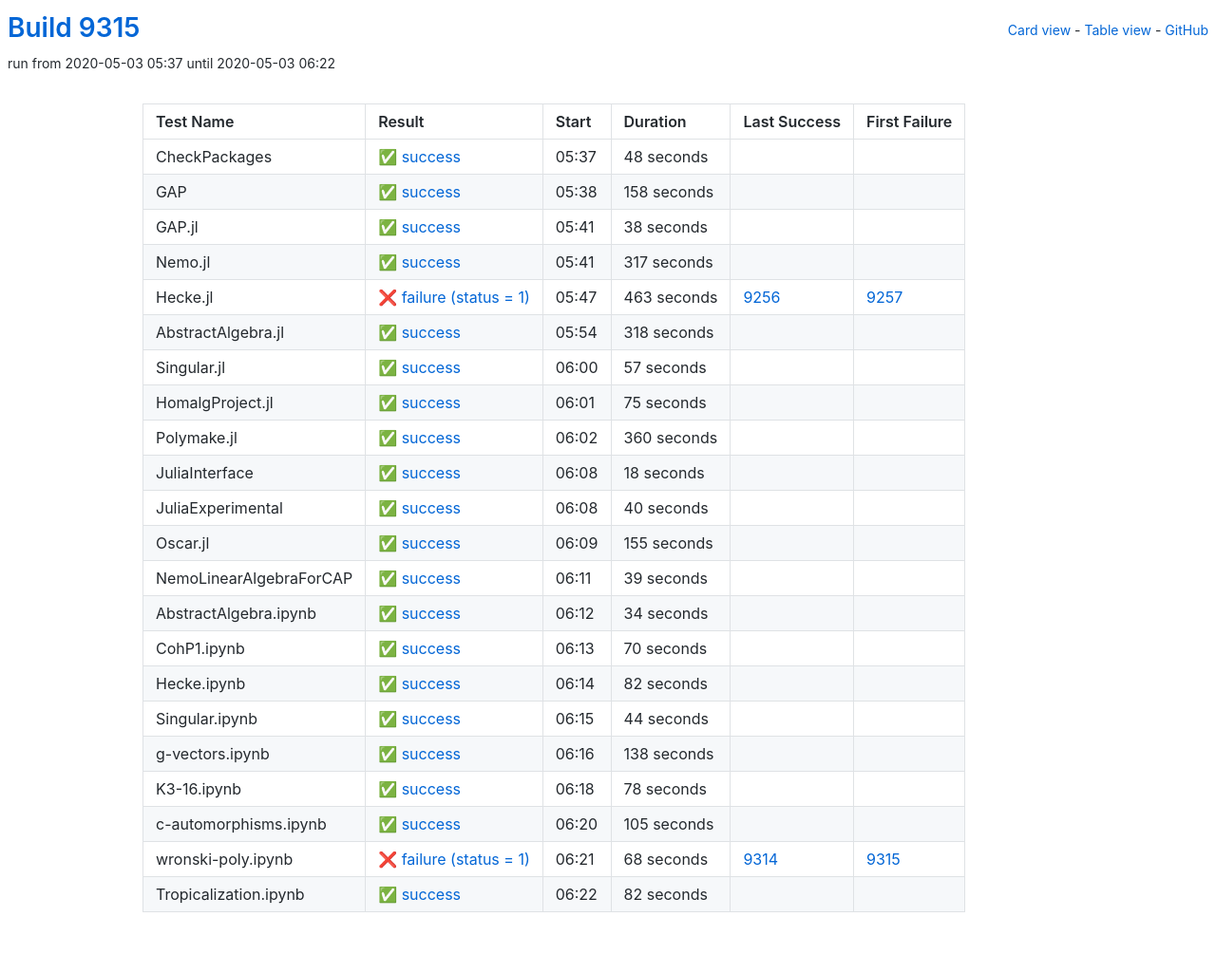
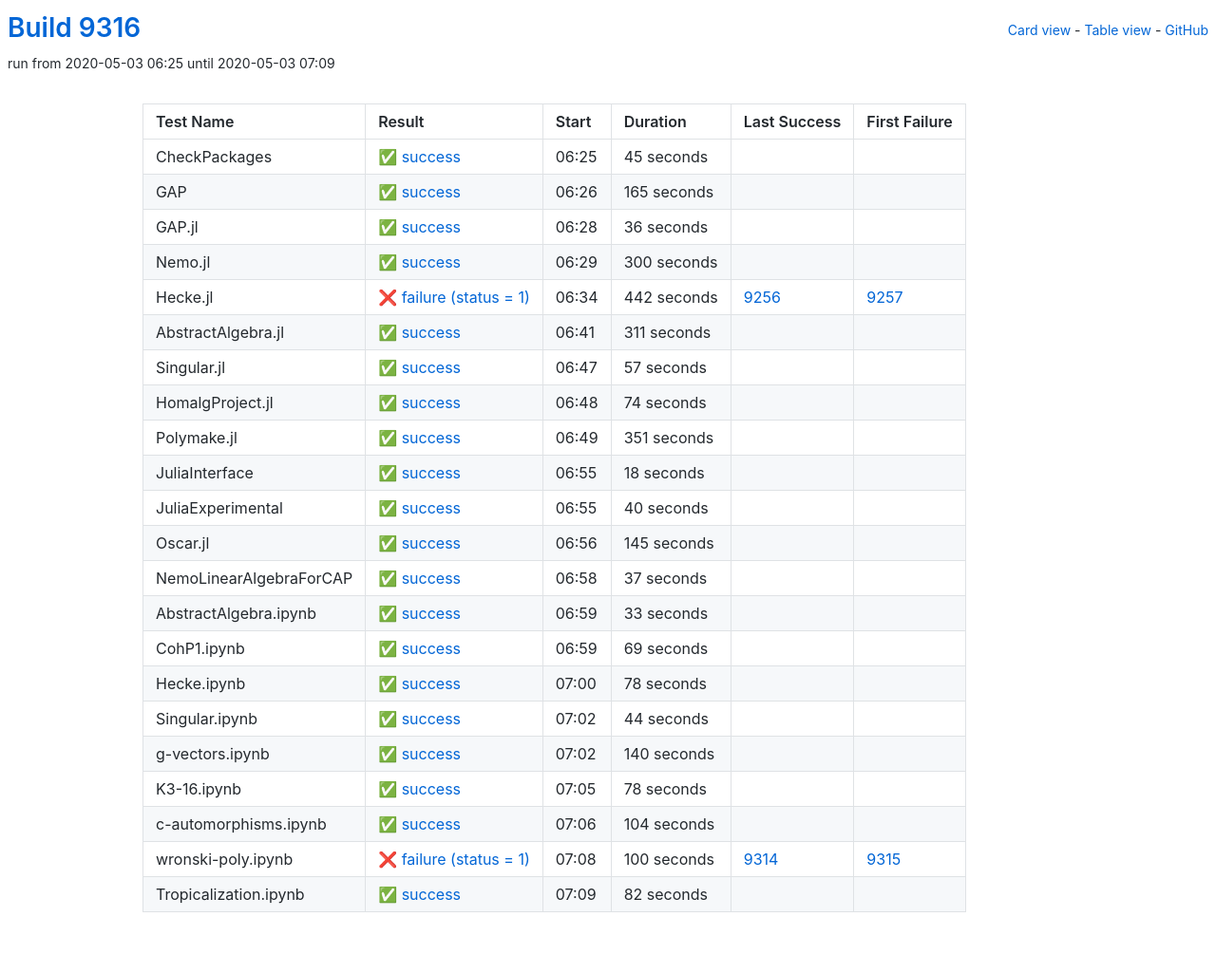
Before and after one commit to oscar-system/oscar-ci-status, a Jekyll site: the page built from table.html, in a window 1280 px wide. Shown: the whole page at 95% size. Built offline with Jekyll 4.4.1, drawn with Linux system fonts in a browser that asks for light colours.

Commit message:
Build 9316

```diff
--- a/_data/ci.yml
+++ b/_data/ci.yml
@@ -1,71 +1,71 @@
-build: 9315
-build_url: https://oscarci.mathematik.uni-kl.de/job/oscar/9315/
+build: 9316
+build_url: https://oscarci.mathematik.uni-kl.de/job/oscar/9316/
 job: oscar
 tests:
-- duration: 48
+- duration: 45
   exitcode: 0
   first_failure: false
   first_failure_url: null
   last_success: false
   last_success_url: null
-  log: https://oscarci.mathematik.uni-kl.de/job/oscar/9315/artifact/logs/build-9315/CheckPackages.log
+  log: https://oscarci.mathematik.uni-kl.de/job/oscar/9316/artifact/logs/build-9316/CheckPackages.log
   name: CheckPackages
-  start: 2020-05-03 05:37
+  start: 2020-05-03 06:25
   status: success
   success: true
-- duration: 158
+- duration: 165
   exitcode: 0
   first_failure: false
   first_failure_url: null
   last_success: false
   last_success_url: null
-  log: https://oscarci.mathematik.uni-kl.de/job/oscar/9315/artifact/logs/build-9315/GAP.log
+  log: https://oscarci.mathematik.uni-kl.de/job/oscar/9316/artifact/logs/build-9316/GAP.log
   name: GAP
-  start: 2020-05-03 05:38
+  start: 2020-05-03 06:26
   status: success
   success: true
-- duration: 38
+- duration: 36
   exitcode: 0
   first_failure: false
   first_failure_url: null
   last_success: false
   last_success_url: null
-  log: https://oscarci.mathematik.uni-kl.de/job/oscar/9315/artifact/logs/build-9315/GAP.jl.log
+  log: https://oscarci.mathematik.uni-kl.de/job/oscar/9316/artifact/logs/build-9316/GAP.jl.log
   name: GAP.jl
-  start: 2020-05-03 05:41
+  start: 2020-05-03 06:28
   status: success
   success: true
-- duration: 317
+- duration: 300
   exitcode: 0
   first_failure: false
   first_failure_url: null
   last_success: false
   last_success_url: null
-  log: https://oscarci.mathematik.uni-kl.de/job/oscar/9315/artifact/logs/build-9315/Nemo.jl.log
+  log: https://oscarci.mathematik.uni-kl.de/job/oscar/9316/artifact/logs/build-9316/Nemo.jl.log
   name: Nemo.jl
-  start: 2020-05-03 05:41
+  start: 2020-05-03 06:29
   status: success
   success: true
-- duration: 463
+- duration: 442
   exitcode: 1
   first_failure: 9257
   first_failure_url: https://oscarci.mathematik.uni-kl.de/job/oscar/9257/
   last_success: 9256
   last_success_url: https://oscarci.mathematik.uni-kl.de/job/oscar/9256/
-  log: https://oscarci.mathematik.uni-kl.de/job/oscar/9315/artifact/logs/build-9315/Hecke.jl.log
+  log: https://oscarci.mathematik.uni-kl.de/job/oscar/9316/artifact/logs/build-9316/Hecke.jl.log
   name: Hecke.jl
-  start: 2020-05-03 05:47
+  start: 2020-05-03 06:34
   status: failure
   success: false
-- duration: 318
+- duration: 311
   exitcode: 0
   first_failure: false
   first_failure_url: null
   last_success: false
   last_success_url: null
-  log: https://oscarci.mathematik.uni-kl.de/job/oscar/9315/artifact/logs/build-9315/AbstractAlgebra.jl.log
+  log: https://oscarci.mathematik.uni-kl.de/job/oscar/9316/artifact/logs/build-9316/AbstractAlgebra.jl.log
   name: AbstractAlgebra.jl
-  start: 2020-05-03 05:54
+  start: 2020-05-03 06:41
   status: success
   success: true
 - duration: 57
@@ -74,31 +74,31 @@
   first_failure_url: null
   last_success: false
   last_success_url: null
-  log: https://oscarci.mathematik.uni-kl.de/job/oscar/9315/artifact/logs/build-9315/Singular.jl.log
+  log: https://oscarci.mathematik.uni-kl.de/job/oscar/9316/artifact/logs/build-9316/Singular.jl.log
   name: Singular.jl
-  start: 2020-05-03 06:00
+  start: 2020-05-03 06:47
   status: success
   success: true
-- duration: 75
+- duration: 74
   exitcode: 0
   first_failure: false
   first_failure_url: null
   last_success: false
   last_success_url: null
-  log: https://oscarci.mathematik.uni-kl.de/job/oscar/9315/artifact/logs/build-9315/HomalgProject.jl.log
+  log: https://oscarci.mathematik.uni-kl.de/job/oscar/9316/artifact/logs/build-9316/HomalgProject.jl.log
   name: HomalgProject.jl
-  start: 2020-05-03 06:01
+  start: 2020-05-03 06:48
   status: success
   success: true
-- duration: 360
+- duration: 351
   exitcode: 0
   first_failure: false
   first_failure_url: null
   last_success: false
   last_success_url: null
-  log: https://oscarci.mathematik.uni-kl.de/job/oscar/9315/artifact/logs/build-9315/Polymake.jl.log
+  log: https://oscarci.mathematik.uni-kl.de/job/oscar/9316/artifact/logs/build-9316/Polymake.jl.log
   name: Polymake.jl
-  start: 2020-05-03 06:02
+  start: 2020-05-03 06:49
   status: success
   success: true
 - duration: 18
@@ -107,9 +107,9 @@
   first_failure_url: null
   last_success: false
   last_success_url: null
-  log: https://oscarci.mathematik.uni-kl.de/job/oscar/9315/artifact/logs/build-9315/JuliaInterface.log
+  log: https://oscarci.mathematik.uni-kl.de/job/oscar/9316/artifact/logs/build-9316/JuliaInterface.log
   name: JuliaInterface
-  start: 2020-05-03 06:08
+  start: 2020-05-03 06:55
   status: success
   success: true
 - duration: 40
@@ -118,64 +118,64 @@
   first_failure_url: null
   last_success: false
   last_success_url: null
-  log: https://oscarci.mathematik.uni-kl.de/job/oscar/9315/artifact/logs/build-9315/JuliaExperimental.log
+  log: https://oscarci.mathematik.uni-kl.de/job/oscar/9316/artifact/logs/build-9316/JuliaExperimental.log
   name: JuliaExperimental
-  start: 2020-05-03 06:08
+  start: 2020-05-03 06:55
   status: success
   success: true
-- duration: 155
+- duration: 145
   exitcode: 0
   first_failure: false
   first_failure_url: null
   last_success: false
   last_success_url: null
-  log: https://oscarci.mathematik.uni-kl.de/job/oscar/9315/artifact/logs/build-9315/Oscar.jl.log
+  log: https://oscarci.mathematik.uni-kl.de/job/oscar/9316/artifact/logs/build-9316/Oscar.jl.log
   name: Oscar.jl
-  start: 2020-05-03 06:09
+  start: 2020-05-03 06:56
   status: success
   success: true
-- duration: 39
+- duration: 37
   exitcode: 0
   first_failure: false
   first_failure_url: null
   last_success: false
   last_success_url: null
-  log: https://oscarci.mathematik.uni-kl.de/job/oscar/9315/artifact/logs/build-9315/NemoLinearAlgebraForCAP.log
+  log: https://oscarci.mathematik.uni-kl.de/job/oscar/9316/artifact/logs/build-9316/NemoLinearAlgebraForCAP.log
   name: NemoLinearAlgebraForCAP
-  start: 2020-05-03 06:11
+  start: 2020-05-03 06:58
   status: success
   success: true
-- duration: 34
+- duration: 33
   exitcode: 0
   first_failure: false
   first_failure_url: null
   last_success: false
   last_success_url: null
-  log: https://oscarci.mathematik.uni-kl.de/job/oscar/9315/artifact/logs/build-9315/AbstractAlgebra.ipynb.log
+  log: https://oscarci.mathematik.uni-kl.de/job/oscar/9316/artifact/logs/build-9316/AbstractAlgebra.ipynb.log
   name: AbstractAlgebra.ipynb
-  start: 2020-05-03 06:12
+  start: 2020-05-03 06:59
   status: success
   success: true
-- duration: 70
+- duration: 69
   exitcode: 0
   first_failure: false
   first_failure_url: null
   last_success: false
   last_success_url: null
-  log: https://oscarci.mathematik.uni-kl.de/job/oscar/9315/artifact/logs/build-9315/CohP1.ipynb.log
+  log: https://oscarci.mathematik.uni-kl.de/job/oscar/9316/artifact/logs/build-9316/CohP1.ipynb.log
   name: CohP1.ipynb
-  start: 2020-05-03 06:13
+  start: 2020-05-03 06:59
   status: success
   success: true
-- duration: 82
+- duration: 78
   exitcode: 0
   first_failure: false
   first_failure_url: null
   last_success: false
   last_success_url: null
-  log: https://oscarci.mathematik.uni-kl.de/job/oscar/9315/artifact/logs/build-9315/Hecke.ipynb.log
+  log: https://oscarci.mathematik.uni-kl.de/job/oscar/9316/artifact/logs/build-9316/Hecke.ipynb.log
   name: Hecke.ipynb
-  start: 2020-05-03 06:14
+  start: 2020-05-03 07:00
   status: success
   success: true
 - duration: 44
@@ -184,20 +184,20 @@
   first_failure_url: null
   last_success: false
   last_success_url: null
-  log: https://oscarci.mathematik.uni-kl.de/job/oscar/9315/artifact/logs/build-9315/Singular.ipynb.log
+  log: https://oscarci.mathematik.uni-kl.de/job/oscar/9316/artifact/logs/build-9316/Singular.ipynb.log
   name: Singular.ipynb
-  start: 2020-05-03 06:15
+  start: 2020-05-03 07:02
   status: success
   success: true
-- duration: 138
+- duration: 140
   exitcode: 0
   first_failure: false
   first_failure_url: null
   last_success: false
   last_success_url: null
-  log: https://oscarci.mathematik.uni-kl.de/job/oscar/9315/artifact/logs/build-9315/g-vectors.ipynb.log
+  log: https://oscarci.mathematik.uni-kl.de/job/oscar/9316/artifact/logs/build-9316/g-vectors.ipynb.log
   name: g-vectors.ipynb
-  start: 2020-05-03 06:16
+  start: 2020-05-03 07:02
   status: success
   success: true
 - duration: 78
@@ -206,31 +206,31 @@
   first_failure_url: null
   last_success: false
   last_success_url: null
-  log: https://oscarci.mathematik.uni-kl.de/job/oscar/9315/artifact/logs/build-9315/K3-16.ipynb.log
+  log: https://oscarci.mathematik.uni-kl.de/job/oscar/9316/artifact/logs/build-9316/K3-16.ipynb.log
   name: K3-16.ipynb
-  start: 2020-05-03 06:18
+  start: 2020-05-03 07:05
   status: success
   success: true
-- duration: 105
+- duration: 104
   exitcode: 0
   first_failure: false
   first_failure_url: null
   last_success: false
   last_success_url: null
-  log: https://oscarci.mathematik.uni-kl.de/job/oscar/9315/artifact/logs/build-9315/c-automorphisms.ipynb.log
+  log: https://oscarci.mathematik.uni-kl.de/job/oscar/9316/artifact/logs/build-9316/c-automorphisms.ipynb.log
   name: c-automorphisms.ipynb
-  start: 2020-05-03 06:20
+  start: 2020-05-03 07:06
   status: success
   success: true
-- duration: 68
+- duration: 100
   exitcode: 1
   first_failure: 9315
   first_failure_url: https://oscarci.mathematik.uni-kl.de/job/oscar/9315/
   last_success: 9314
   last_success_url: https://oscarci.mathematik.uni-kl.de/job/oscar/9314/
-  log: https://oscarci.mathematik.uni-kl.de/job/oscar/9315/artifact/logs/build-9315/wronski-poly.ipynb.log
+  log: https://oscarci.mathematik.uni-kl.de/job/oscar/9316/artifact/logs/build-9316/wronski-poly.ipynb.log
   name: wronski-poly.ipynb
-  start: 2020-05-03 06:21
+  start: 2020-05-03 07:08
   status: failure
   success: false
 - duration: 82
@@ -239,8 +239,8 @@
   first_failure_url: null
   last_success: false
   last_success_url: null
-  log: https://oscarci.mathematik.uni-kl.de/job/oscar/9315/artifact/logs/build-9315/Tropicalization.ipynb.log
+  log: https://oscarci.mathematik.uni-kl.de/job/oscar/9316/artifact/logs/build-9316/Tropicalization.ipynb.log
   name: Tropicalization.ipynb
-  start: 2020-05-03 06:22
+  start: 2020-05-03 07:09
   status: success
   success: true
```
Also changed, not shown: README.md.
